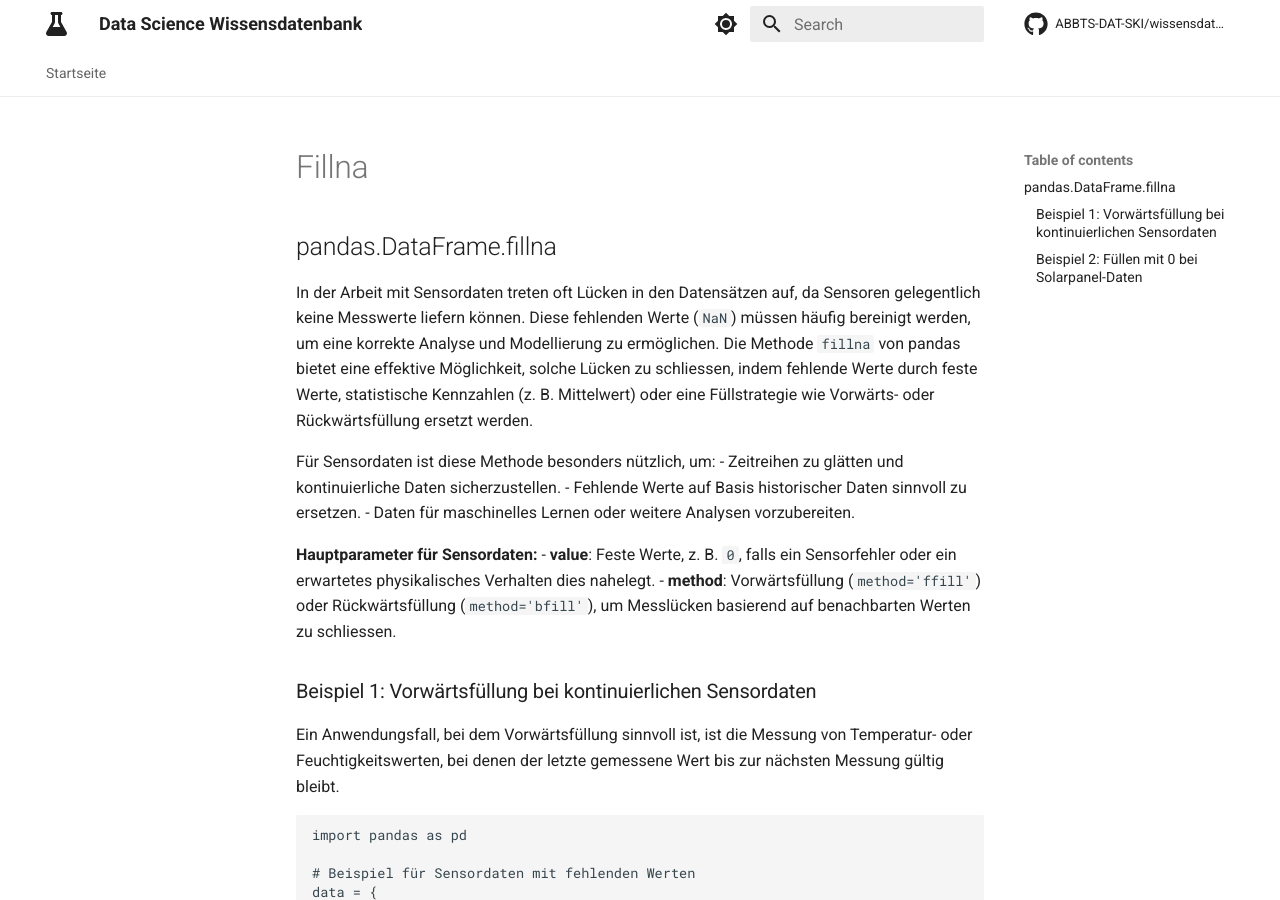
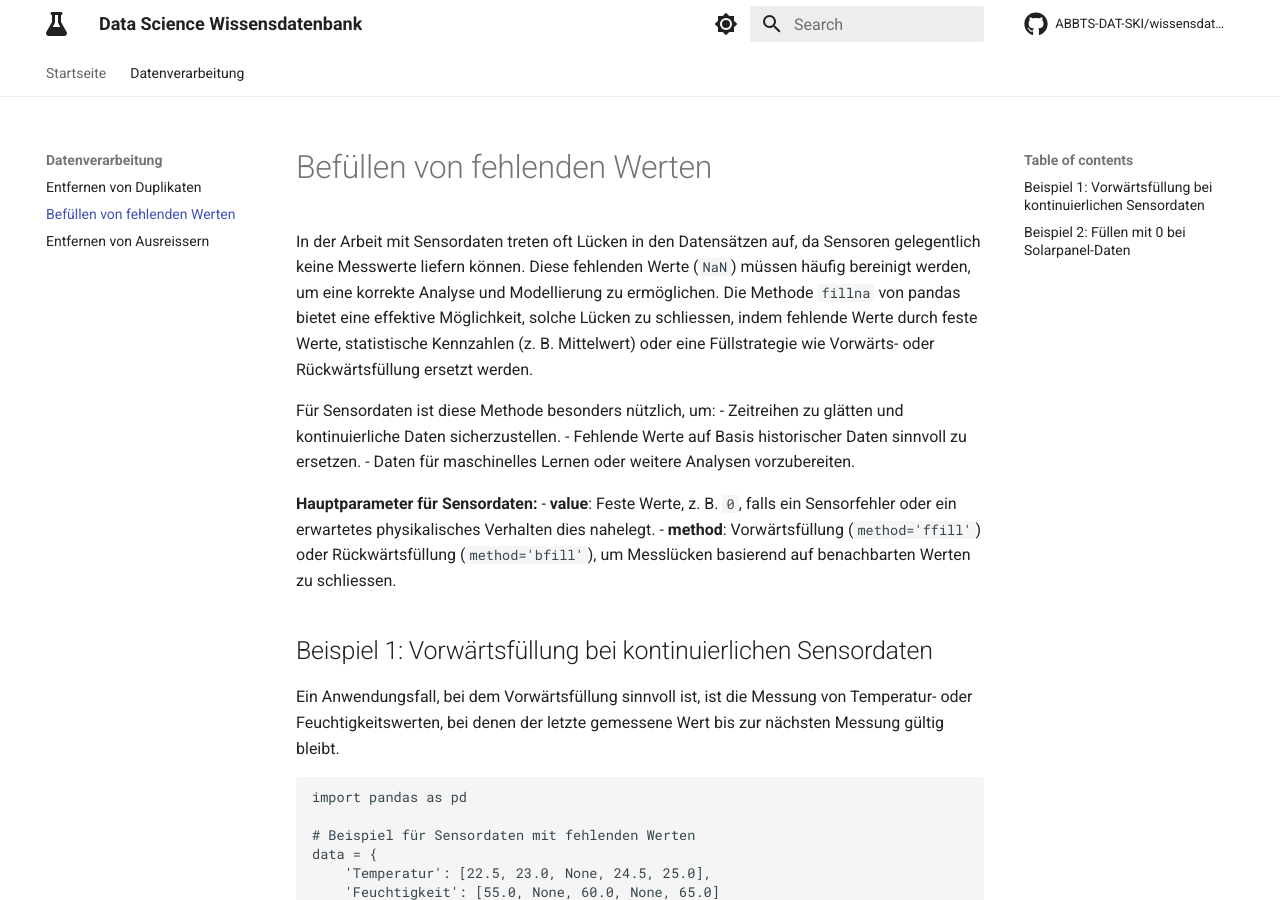
Before and after one commit to ABBTS-DAT-SKI/wissensdatenbank, an MkDocs documentation site: the page built from docs/data-engineering/fillna.md, in a window 1280 px wide and 900 px high. Built offline with MkDocs 1.6.1 and Material for MkDocs 9.7.7, drawn with Linux system fonts in a browser that asks for light colours; comment, search, counter and statistics services are not loaded.

Commit message:
change titles and headings and add sites to nav

````diff
--- a/docs/data-engineering/drop_duplicates.md
+++ b/docs/data-engineering/drop_duplicates.md
@@ -1,12 +1,11 @@
-## pandas.DataFrame.drop_duplicates
-
+# Entfernen von Duplikaten
 In der Arbeit mit Sensordaten können durch fehlerhafte Erfassung oder doppelte Übertragung Duplikate entstehen. Die Methode `drop_duplicates` von pandas ermöglicht es, solche Duplikate effizient zu entfernen und so die Daten konsistenter zu gestalten.
 
 **Hauptparameter für Sensordaten:**
 - **subset**: Gibt die Spalten an, auf deren Basis Duplikate geprüft werden sollen, z. B. Zeitstempel oder Sensormessungen.
 - **keep**: Bestimmt, welches Duplikat beibehalten wird (`'first'`, `'last'` oder `False` für keines).
 
-### Beispiel 1: Duplikate basierend auf Zeitstempeln entfernen
+## Beispiel 1: Duplikate basierend auf Zeitstempeln entfernen
 Doppelte Einträge in Sensordaten können vorkommen, z. B. wenn ein Sensor denselben Wert mehrfach sendet.
 
 ```python
@@ -46,7 +45,7 @@ Nach Entfernen der Duplikate basierend auf dem Zeitstempel:
 3 2025-02-01 12:20        24.5
 ```
 
-### Beispiel 2: Duplikate vollständig entfernen
+## Beispiel 2: Duplikate vollständig entfernen
 Wenn Sensoren fehlerhafte oder doppelte Einträge senden, können diese komplett entfernt werden, um eine genaue Analyse sicherzustellen.
 
 ```python
--- a/docs/data-engineering/fillna.md
+++ b/docs/data-engineering/fillna.md
@@ -1,4 +1,4 @@
-## pandas.DataFrame.fillna
+# Befüllen von fehlenden Werten
 
 In der Arbeit mit Sensordaten treten oft Lücken in den Datensätzen auf, da Sensoren gelegentlich keine Messwerte liefern können. Diese fehlenden Werte (`NaN`) müssen häufig bereinigt werden, um eine korrekte Analyse und Modellierung zu ermöglichen. Die Methode `fillna` von pandas bietet eine effektive Möglichkeit, solche Lücken zu schliessen, indem fehlende Werte durch feste Werte, statistische Kennzahlen (z. B. Mittelwert) oder eine Füllstrategie wie Vorwärts- oder Rückwärtsfüllung ersetzt werden.
 
@@ -11,7 +11,7 @@ Für Sensordaten ist diese Methode besonders nützlich, um:
 - **value**: Feste Werte, z. B. `0`, falls ein Sensorfehler oder ein erwartetes physikalisches Verhalten dies nahelegt.
 - **method**: Vorwärtsfüllung (`method='ffill'`) oder Rückwärtsfüllung (`method='bfill'`), um Messlücken basierend auf benachbarten Werten zu schliessen.
 
-### Beispiel 1: Vorwärtsfüllung bei kontinuierlichen Sensordaten
+## Beispiel 1: Vorwärtsfüllung bei kontinuierlichen Sensordaten
 Ein Anwendungsfall, bei dem Vorwärtsfüllung sinnvoll ist, ist die Messung von Temperatur- oder Feuchtigkeitswerten, bei denen der letzte gemessene Wert bis zur nächsten Messung gültig bleibt.
 
 ```python
@@ -54,7 +54,7 @@ Nach Vorwärtsfüllung der fehlenden Werte:
 2025-02-01 12:40        25.0         65.0
 ```
 
-### Beispiel 2: Füllen mit `0` bei Solarpanel-Daten
+## Beispiel 2: Füllen mit `0` bei Solarpanel-Daten
 In manchen Fällen ist es sinnvoll, fehlende Werte mit `0` zu ersetzen, da sie ein erwartetes physikalisches Verhalten widerspiegeln. Zum Beispiel produziert ein Solarpanel in der Nacht keinen Strom, weshalb `NaN`-Werte durch `0` ersetzt werden können.
 
 ```python
--- a/mkdocs.yaml
+++ b/mkdocs.yaml
@@ -7,6 +7,10 @@ repo_name: ABBTS-DAT-SKI/wissensdatenbank
 
 nav:
   - Startseite: index.md
+  - Datenverarbeitung:
+    - Entfernen von Duplikaten: data-engineering/drop_duplicates.md
+    - Befüllen von fehlenden Werten: data-engineering/fillna.md
+    -  Entfernen von Ausreissern: data-engineering/outliers.md
 plugins:
   - search
 theme:
````
Also changed, not shown: docs/data-engineering/outliers.md (+3 -3 lines).
